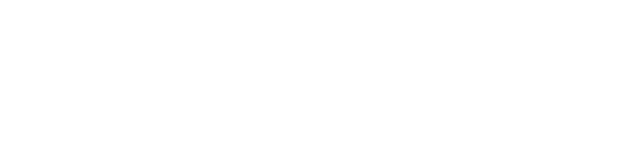
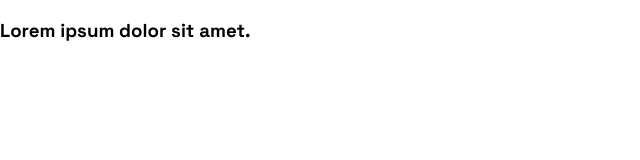
Before and after one commit to gmandroroshe/Front-end-Projects-HTML-CSS-and-JavaScript, a plain HTML site: page portfolio 1/index.html in a window 1280 px wide. Shown: the whole page, without its empty margins (0-640 px from the left). Drawn offline with Linux system fonts and the light colour scheme.

Commit message:
add font

```diff
--- a/portfolio 1/index.html
+++ b/portfolio 1/index.html
@@ -4,8 +4,13 @@
     <meta charset="UTF-8">
     <meta name="viewport" content="width=device-width, initial-scale=1.0">
     <title>Document</title>
+    <link rel="preconnect" href="https://fonts.googleapis.com">
+    <link rel="preconnect" href="https://fonts.gstatic.com" crossorigin>
+    <link href="https://fonts.googleapis.com/css2?family=Space+Grotesk:wght@300..700&display=swap" rel="stylesheet">
+    <link rel="stylesheet" href="style.css">
+
 </head>
 <body>
-
+    <h3>Lorem ipsum dolor sit amet.</h3>
 </body>
 </html>
--- a/portfolio 1/style.css
+++ b/portfolio 1/style.css
@@ -0,0 +1,16 @@
+html {
+    box-sizing: border-box;
+    font-size: 100%;
+  }
+
+
+  *,
+  *::before,
+  *::after {
+    box-sizing: inherit;
+  }
+
+  body {
+    margin: 0;
+    font-family: 'space grotesk', sans-serif;
+  }
```
